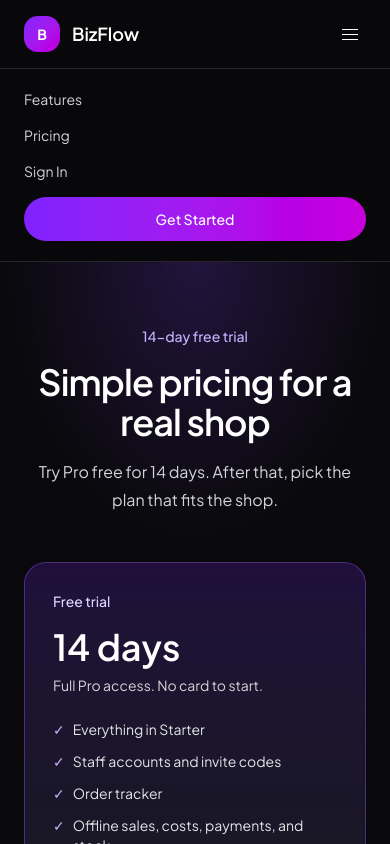
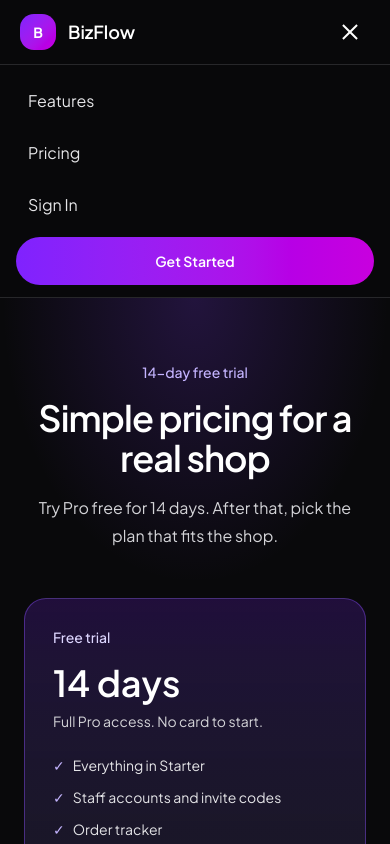
Before and after one commit to osascodes/bizflow, a Next.js app: page /pricing in a window 390 px wide. Both pictures are taken after a click on the button "Open menu". Shown: the top 844 px of the page. Built offline with nearby package versions, Linux system fonts and the light colour scheme.

Commit message:
Turn hamburger into an X and tighten the menu

```diff
--- a/src/components/navbar.tsx
+++ b/src/components/navbar.tsx
@@ -8,7 +8,7 @@ export default function Navbar() {
 
   return (
     <header className="sticky top-0 z-50 border-b border-zinc-800 bg-zinc-950/90 backdrop-blur">
-      <nav className="mx-auto flex max-w-6xl items-center justify-between px-6 py-4">
+      <nav className="mx-auto flex max-w-6xl items-center justify-between px-5 py-3">
         <Link href="/" className="flex items-center gap-3">
           <span className="flex h-9 w-9 items-center justify-center rounded-xl bg-gradient-to-br from-violet-600 to-fuchsia-600 text-sm font-bold text-white">
             B
@@ -18,7 +18,7 @@ export default function Navbar() {
 
         <div className="hidden items-center gap-8 text-sm text-zinc-300 md:flex">
           <a href="#features" className="hover:text-white">Features</a>
-          <a href="/pricing" className="hover:text-white">Pricing</a>
+          <Link href="/pricing" className="hover:text-white">Pricing</Link>
           <Link href="/login" className="hover:text-white">Sign In</Link>
           <Link href="/register" className="rounded-full bg-gradient-to-r from-violet-600 to-fuchsia-600 px-4 py-2 font-medium text-white">
             Get Started
@@ -27,24 +27,22 @@ export default function Navbar() {
 
         <button
           type="button"
-          className="inline-flex h-8 w-8 items-center justify-center md:hidden"
+          className="relative h-10 w-10 md:hidden"
           onClick={() => setOpen((value) => !value)}
           aria-label={open ? "Close menu" : "Open menu"}
         >
-          <span className="flex flex-col gap-1">
-            <span className="h-px w-4 bg-white" />
-            <span className="h-px w-4 bg-white" />
-            <span className="h-px w-4 bg-white" />
-          </span>
+          <span className={`absolute left-2.5 top-[13px] h-0.5 w-5 bg-white transition ${open ? "translate-y-[6px] rotate-45" : ""}`} />
+          <span className={`absolute left-2.5 top-[19px] h-0.5 w-5 bg-white transition ${open ? "opacity-0" : ""}`} />
+          <span className={`absolute left-2.5 top-[25px] h-0.5 w-5 bg-white transition ${open ? "-translate-y-[6px] -rotate-45" : ""}`} />
         </button>
       </nav>
 
       {open ? (
-        <div className="space-y-4 border-t border-zinc-800 px-6 py-5 md:hidden">
-          <a href="#features" className="block text-sm text-zinc-300" onClick={() => setOpen(false)}>Features</a>
-          <a href="/pricing" className="block text-sm text-zinc-300" onClick={() => setOpen(false)}>Pricing</a>
-          <Link href="/login" className="block text-sm text-zinc-300" onClick={() => setOpen(false)}>Sign In</Link>
-          <Link href="/register" className="flex h-11 items-center justify-center rounded-full bg-gradient-to-r from-violet-600 to-fuchsia-600 text-sm font-medium text-white" onClick={() => setOpen(false)}>
+        <div className="space-y-1 border-t border-zinc-800 px-4 py-3 md:hidden">
+          <a href="#features" className="block rounded-xl px-3 py-3 text-base text-zinc-200" onClick={() => setOpen(false)}>Features</a>
+          <Link href="/pricing" className="block rounded-xl px-3 py-3 text-base text-zinc-200" onClick={() => setOpen(false)}>Pricing</Link>
+          <Link href="/login" className="block rounded-xl px-3 py-3 text-base text-zinc-200" onClick={() => setOpen(false)}>Sign In</Link>
+          <Link href="/register" className="mt-2 flex h-12 items-center justify-center rounded-full bg-gradient-to-r from-violet-600 to-fuchsia-600 text-sm font-semibold text-white" onClick={() => setOpen(false)}>
             Get Started
           </Link>
         </div>
```
